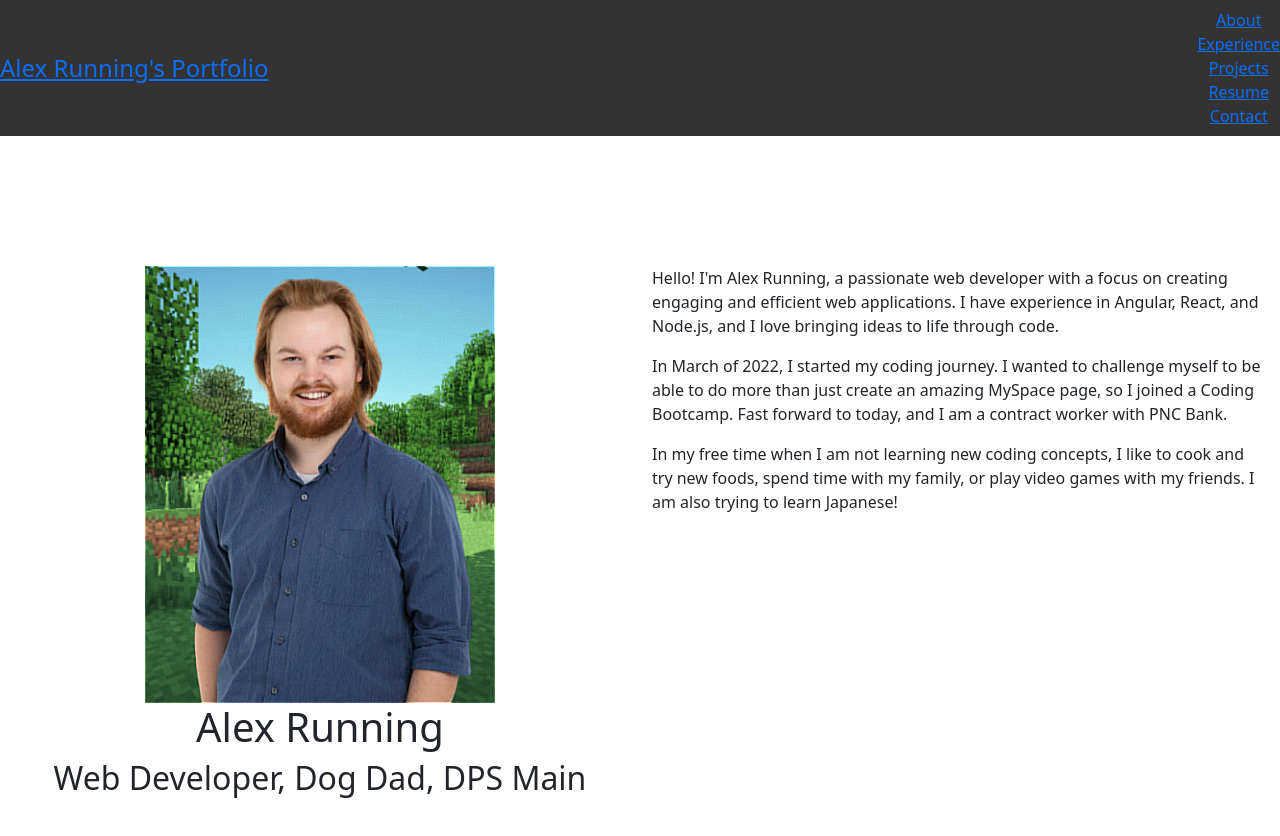
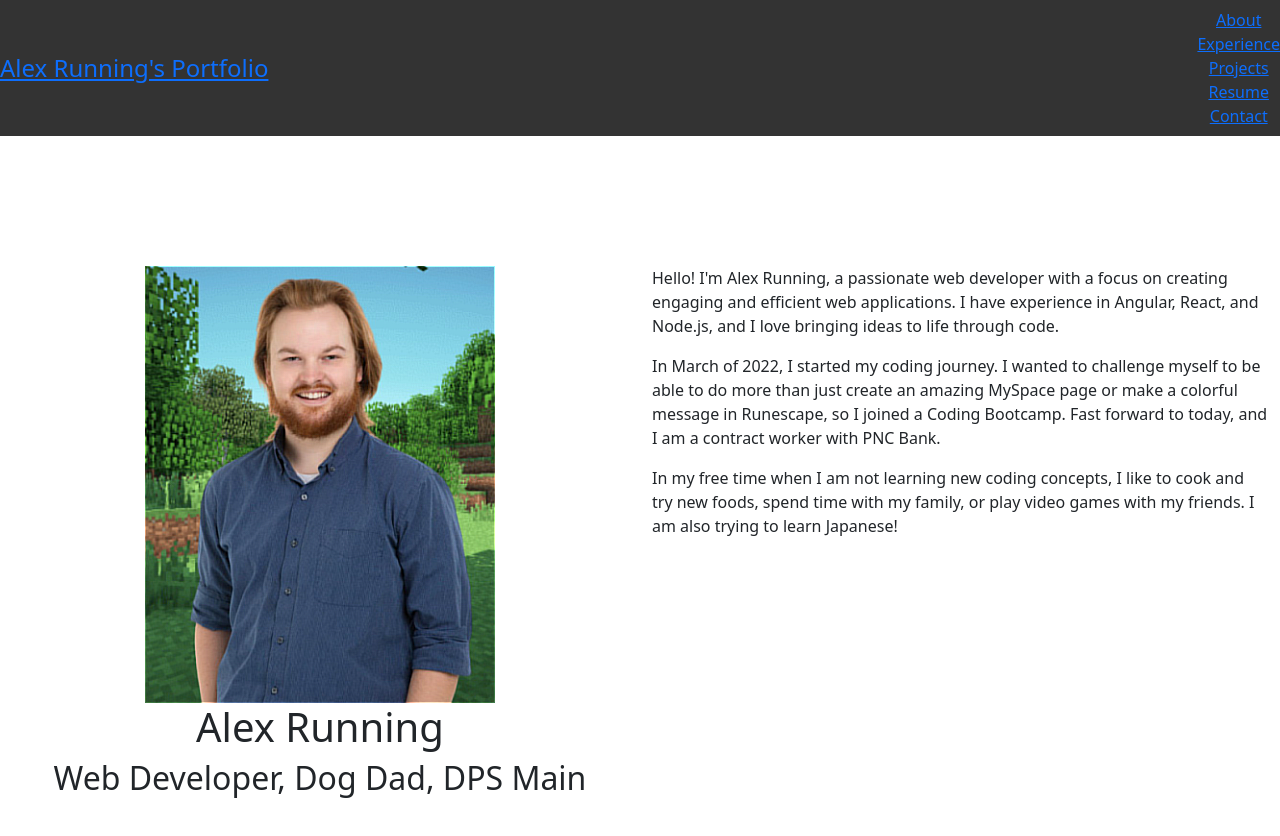
Before and after one commit to SnowSlurpie/PortfolioV2, an Angular app in the folder AngularPortfolio/: page /about in a window 1280 px wide. Shown: the top 836 px of the page. Built offline with nearby package versions, Linux system fonts and the light colour scheme.

Commit message:
added wittier verbiage

```diff
--- a/AngularPortfolio/src/app/about/about.component.html
+++ b/AngularPortfolio/src/app/about/about.component.html
@@ -15,7 +15,7 @@
           Hello! I'm Alex Running, a passionate web developer with a focus on creating engaging and efficient web applications. I have experience in Angular, React, and Node.js, and I love bringing ideas to life through code.
         </p>
         <p>
-          In March of 2022, I started my coding journey. I wanted to challenge myself to be able to do more than just create an amazing MySpace page, so I joined a Coding Bootcamp. Fast forward to today, and I am a contract worker with PNC Bank.
+          In March of 2022, I started my coding journey. I wanted to challenge myself to be able to do more than just create an amazing MySpace page or make a colorful message in Runescape, so I joined a Coding Bootcamp. Fast forward to today, and I am a contract worker with PNC Bank.
         </p>
         <p>
           In my free time when I am not learning new coding concepts, I like to cook and try new foods, spend time with my family, or play video games with my friends. I am also trying to learn Japanese!
```
